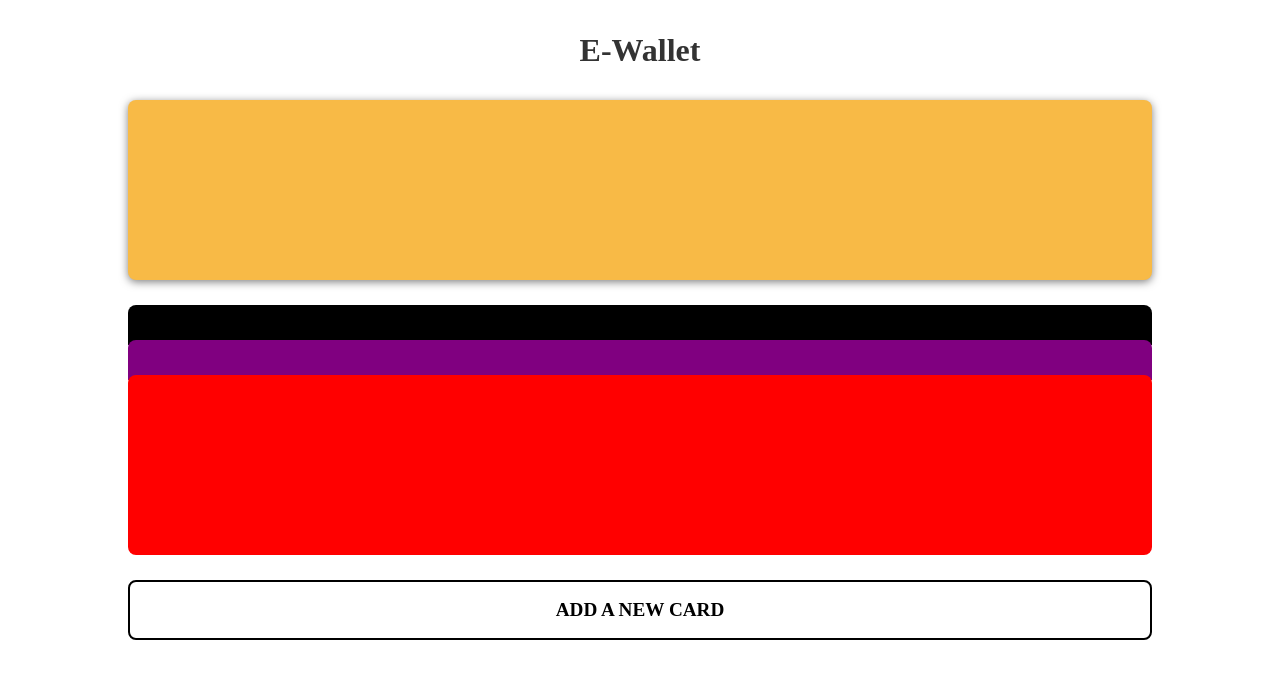
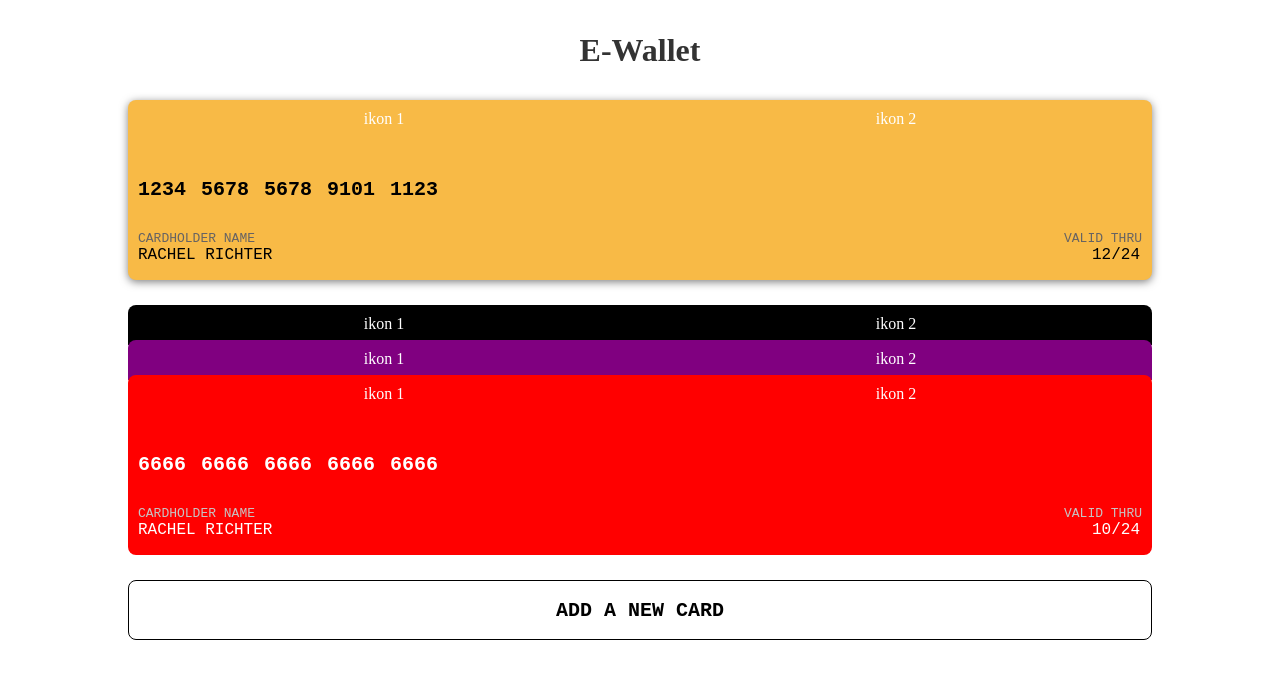
Before and after one commit to yret1/grupp6react, a React (Vite) app: page / in a window 1280 px wide. Shown: the top 678 px of the page. Built offline with nearby package versions, Linux system fonts and the light colour scheme.

Commit message:
har lagt till info i korten samt styling. Enklare styling av knappen.

```diff
--- a/src/Styles/Cardstack.css
+++ b/src/Styles/Cardstack.css
@@ -14,6 +14,14 @@
     border-top-right-radius: 8px;
 }
 
+.blackCardsection {
+    display: flex;
+    flex-direction: row;
+    justify-content: space-around;
+    margin-top: 10px;
+    color: white;
+}
+
 .purpleCard{
     width: 80%;
     height: 40px;
@@ -23,6 +31,14 @@
     margin-top: -5px;
 }
 
+.purpleCardsection {
+display: flex;
+flex-direction: row;
+justify-content: space-around;
+margin-top: 10px;
+color: white;
+}
+
 .redCard{
     width: 80%;
     height: 180px;
@@ -30,3 +46,65 @@
     border-radius: 8px;
     margin-top: -5px;
 }
+
+.redCardicons {
+    display: flex;
+    flex-direction: row;
+    justify-content: space-around;
+    margin-top: 10px;
+    color: white;
+    margin-bottom: 50px;
+}
+
+.redCardnr {
+    display: flex;
+    justify-content: center;
+    align-items: center;
+    flex-direction: row;
+}
+
+.rednr {
+    color: white;
+    margin-right: 5px;
+    margin-left: 10px;
+    font-size: 20px;
+    font-family: monospace;
+    font-weight: 700;
+}
+
+.rcardInfo {
+    display: flex;
+    flex-direction: row;
+    justify-content: space-between;
+}
+
+.rCardholder {
+    margin-top: 30px;
+    margin-left: 10px;
+    font-family: monospace;
+}
+
+.rcardholderName {
+    color: rgb(198, 196, 196);
+}
+
+.rName {
+    color: white;
+    font-size: large;
+}
+
+.rValid {
+    margin-top: 30px;
+    margin-right: 10px;
+    font-family: monospace;
+}
+
+.rvalidThru {
+    color: rgb(198, 196, 196);
+}
+
+.rvalidDate {
+    color: white;
+    margin-left: 28px;
+    font-size: large;
+}
--- a/src/Styles/Newcardbtn.css
+++ b/src/Styles/Newcardbtn.css
@@ -4,6 +4,7 @@
     justify-content: center;
     align-items: center;
     margin-top: 25px;
+    font-family: monospace;
 }
 
 .button {
@@ -12,9 +13,9 @@
     align-items: center;
     width: 80%;
     height: 60px;
-    border: 2px solid black;
+    border: 1px solid black;
     border-radius: 8px;
     z-index: 1000;
-    font-size: larger;
+    font-size: x-large;
     font-weight: bolder;
 }
--- a/src/Styles/Yellowcard.css
+++ b/src/Styles/Yellowcard.css
@@ -1,6 +1,6 @@
 .cardwrapper {
     display: flex;
-    justify-content: center;
+    justify-content: center;;
     align-items: center;
 }
 
@@ -11,3 +11,63 @@
     border-radius: 8px;
     box-shadow: 0px 2px 8px rgba(0, 0, 0, 0.50);
 }
+
+.yellowCardicons {
+    display: flex;
+    flex-direction: row;
+    justify-content: space-around;
+    margin-top: 10px;
+    color: white;
+    margin-bottom: 50px;
+}
+
+.yellowCardnr {
+    display: flex;
+    justify-content: center;
+    align-items: center;
+    flex-direction: row;
+}
+
+.yellownr {
+    color: black;
+    margin-right: 5px;
+    margin-left: 10px;
+    font-size: 20px;
+    font-family: monospace;
+    font-weight: 700;
+}
+
+.ycardInfo {
+    display: flex;
+    flex-direction: row;
+    justify-content: space-between;
+}
+
+.yCardholder {
+    margin-top: 30px;
+    margin-left: 10px;
+    font-family: monospace;
+}
+
+.ycardholderName {
+    color: rgb(102, 99, 99);
+}
+
+.yName {
+    font-size: large;
+}
+
+.yValid {
+    margin-top: 30px;
+    margin-right: 10px;
+    font-family: monospace;
+}
+
+.yvalidThru {
+    color: rgb(102, 99, 99);
+}
+
+.yvalidDate {
+    margin-left: 28px;
+    font-size: large;
+}
--- a/src/components/Cardstack.jsx
+++ b/src/components/Cardstack.jsx
@@ -3,9 +3,41 @@ import '../Styles/Cardstack.css'
 const Cardstack = () => {
   return (
   <section className='theStack'>
-    <div className='blackCard'></div>
-    <div className='purpleCard'></div>
-    <div className='redCard'></div>
+    <div className='blackCard'>
+        <section className='blackCardsection'>
+            <div className='blackCardicon1'>ikon 1</div>
+            <div className='blackCardicon2'>ikon 2</div>
+        </section>
+    </div>
+    <div className='purpleCard'>
+    <section className='purpleCardsection'>
+            <div className='purpleCardicon1'>ikon 1</div>
+            <div className='purpleCardicon2'>ikon 2</div>
+        </section>
+    </div>
+    <div className='redCard'>
+    <section className='redCardicons'>
+            <div className='redCardicon1'>ikon 1</div>
+            <div className='redCardicon2'>ikon 2</div>
+        </section>
+        <section redCardnr>
+          <span className='rednr'>6666</span>
+          <span className='rednr'>6666</span>
+          <span className='rednr'>6666</span>
+          <span className='rednr'>6666</span>
+          <span className='rednr'>6666</span>
+        </section>
+        <section className='rcardInfo'>
+          <section className='rCardholder'>
+        <div className='rcardholderName'>CARDHOLDER NAME</div>
+        <div className='rName'>RACHEL RICHTER</div>
+        </section>
+        <section className='rValid'>
+        <div className='rvalidThru'>VALID THRU</div>
+        <div className='rvalidDate'>10/24</div>
+        </section>
+        </section>
+    </div>
   </section>
   )
 }
--- a/src/components/Yellowcard.jsx
+++ b/src/components/Yellowcard.jsx
@@ -5,7 +5,27 @@ const Yellowcard = () => {
   return (
     <section className='cardwrapper'>
         <section className='ycard'>
-            <div></div>
+        <section className='yellowCardicons'>
+            <div className='yellowCardicon1'>ikon 1</div>
+            <div className='yellowCardicon2'>ikon 2</div>
+        </section>
+        <section yellowCardnr>
+          <span className='yellownr'>1234</span>
+          <span className='yellownr'>5678</span>
+          <span className='yellownr'>5678</span>
+          <span className='yellownr'>9101</span>
+          <span className='yellownr'>1123</span>
+        </section>
+        <section className='ycardInfo'>
+          <section className='yCardholder'>
+        <div className='ycardholderName'>CARDHOLDER NAME</div>
+        <div className='yName'>RACHEL RICHTER</div>
+        </section>
+        <section className='yValid'>
+        <div className='yvalidThru'>VALID THRU</div>
+        <div className='yvalidDate'>12/24</div>
+        </section>
+        </section>
         </section>
     </section>
   )
```
